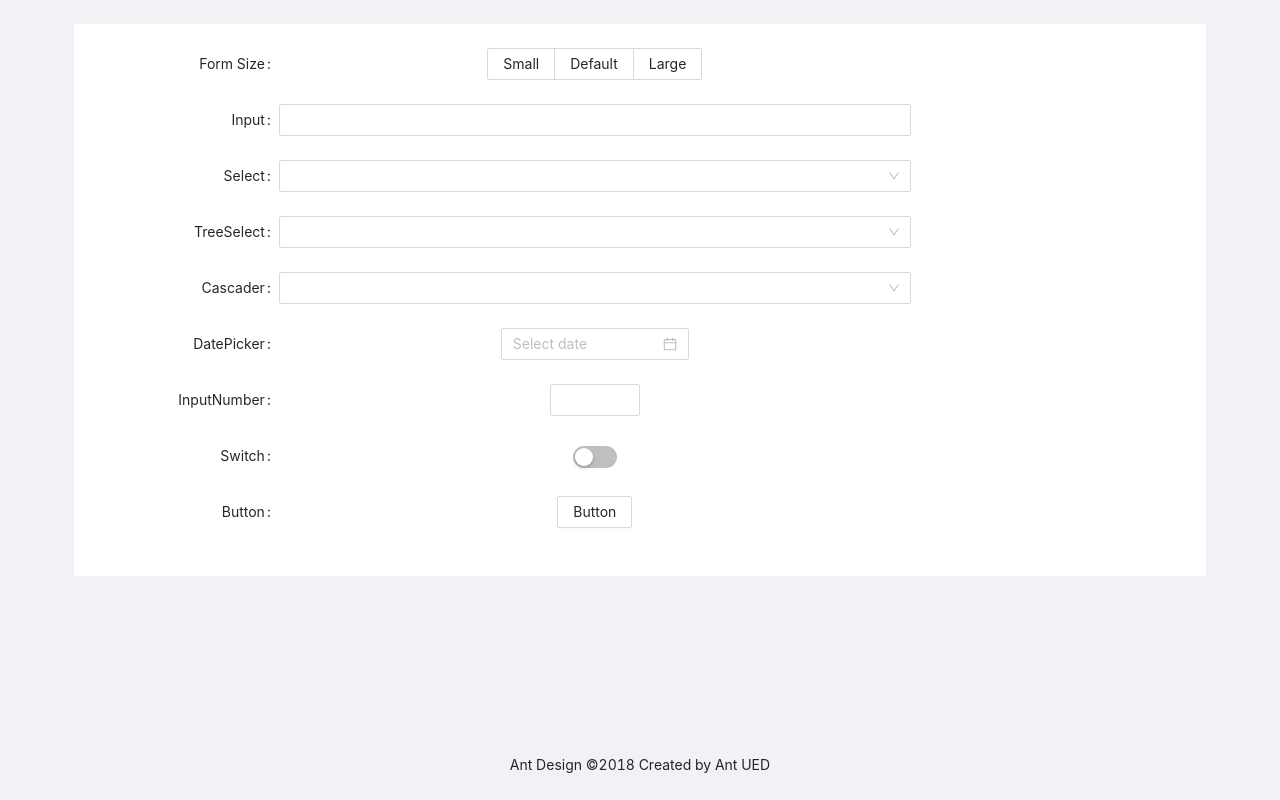
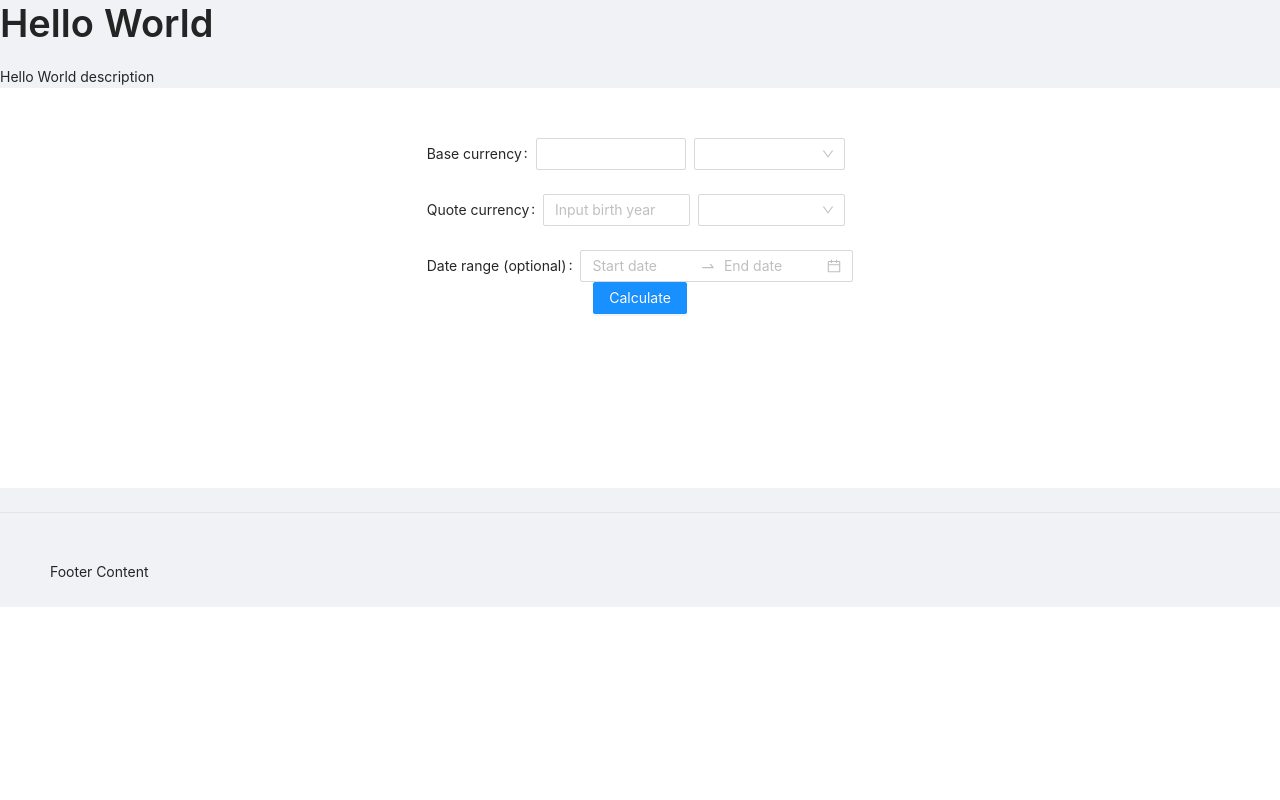
Before and after one commit to Oyoshi/React-Frontend-Playground, a React (Create React App) app in the folder project-3/: page / in a window 1280 px wide. Built offline with nearby package versions, Linux system fonts and the light colour scheme.

Commit message:
Define App layout using antd components

```diff
--- a/project-3/package.json
+++ b/project-3/package.json
@@ -19,8 +19,10 @@
   },
   "devDependencies": {
     "husky": "4.3.8",
+    "node-sass": "5.0.0",
     "prettier": "^2.3.2",
-    "pretty-quick": "^3.1.1"
+    "pretty-quick": "^3.1.1",
+    "sass-loader": "^12.1.0"
   },
   "scripts": {
     "start": "react-scripts start",
--- a/project-3/src/App.css
+++ b/project-3/src/App.scss
@@ -1,14 +1,14 @@
-@import 'antd/dist/antd.css';
+@import "antd/dist/antd.css";
 
 .site-layout-content {
   min-height: 50vh;
-  padding: 24px;
-  margin: 24px;
   background: #fff;
+  width: auto;
   text-align: center;
+  margin: 0 auto;
+  padding-top: 50px;
 }
 
 .layout {
-  height: 100vh;
   overflow: hidden;
 }
--- a/project-3/src/App.tsx
+++ b/project-3/src/App.tsx
@@ -1,114 +1,22 @@
-import React, { useState } from "react";
-import { Layout, Menu, Breadcrumb } from "antd";
-import {
-  Form,
-  Input,
-  Button,
-  Radio,
-  Select,
-  Cascader,
-  DatePicker,
-  InputNumber,
-  TreeSelect,
-  Switch,
-} from "antd";
-import "./App.css";
-import { SizeType } from "antd/lib/config-provider/SizeContext";
+import React from "react";
+import { Layout, Divider } from "antd";
+import { HeroSection } from "components/hero-section";
+import { InputsFormSection } from "components/inputs-form-section";
+import { ResultSection } from "components/result-section";
+import "./App.scss";
 
 const { Content, Footer } = Layout;
 
-const App: React.FC = () => {
-  const [componentSize, setComponentSize] = useState<SizeType>("middle");
-
-  const onFormLayoutChange = ({ size }: any) => {
-    setComponentSize(size);
-  };
-
+export const App: React.FC = () => {
   return (
-    <Layout className="layout">
-      <Content style={{ padding: "0 50px" }}>
-        <div className="site-layout-content">
-          <Form
-            labelCol={{
-              span: 4,
-            }}
-            wrapperCol={{
-              span: 14,
-            }}
-            layout="horizontal"
-            initialValues={{
-              size: componentSize,
-            }}
-            onValuesChange={onFormLayoutChange}
-            size={componentSize}
-          >
-            <Form.Item label="Form Size" name="size">
-              <Radio.Group>
-                <Radio.Button value="small">Small</Radio.Button>
-                <Radio.Button value="default">Default</Radio.Button>
-                <Radio.Button value="large">Large</Radio.Button>
-              </Radio.Group>
-            </Form.Item>
-            <Form.Item label="Input">
-              <Input />
-            </Form.Item>
-            <Form.Item label="Select">
-              <Select>
-                <Select.Option value="demo">Demo</Select.Option>
-              </Select>
-            </Form.Item>
-            <Form.Item label="TreeSelect">
-              <TreeSelect
-                treeData={[
-                  {
-                    title: "Light",
-                    value: "light",
-                    children: [
-                      {
-                        title: "Bamboo",
-                        value: "bamboo",
-                      },
-                    ],
-                  },
-                ]}
-              />
-            </Form.Item>
-            <Form.Item label="Cascader">
-              <Cascader
-                options={[
-                  {
-                    value: "zhejiang",
-                    label: "Zhejiang",
-                    children: [
-                      {
-                        value: "hangzhou",
-                        label: "Hangzhou",
-                      },
-                    ],
-                  },
-                ]}
-              />
-            </Form.Item>
-            <Form.Item label="DatePicker">
-              <DatePicker />
-            </Form.Item>
-            <Form.Item label="InputNumber">
-              <InputNumber />
-            </Form.Item>
-            <Form.Item label="Switch">
-              <Switch />
-            </Form.Item>
-            <Form.Item label="Button">
-              <Button>Button</Button>
-            </Form.Item>
-          </Form>
-        </div>
+    <Layout>
+      <Content>
+        <HeroSection />
+        <InputsFormSection />
+        <Divider />
+        <ResultSection />
       </Content>
-      <Footer style={{ textAlign: "center" }}>
-        Ant Design ©2018 Created by Ant UED
-      </Footer>
+      <Footer>Footer Content</Footer>
     </Layout>
   );
 };
-
-export default App;
--- /dev/null
+++ b/project-3/src/components/hero-section/HeroSection.tsx
@@ -0,0 +1,13 @@
+import React from "react";
+import { Typography } from "antd";
+
+const { Title, Text } = Typography;
+
+export const HeroSection: React.FC = () => {
+  return (
+    <section>
+      <Title>Hello World</Title>
+      <Text>Hello World description</Text>
+    </section>
+  );
+};
--- /dev/null
+++ b/project-3/src/components/hero-section/index.ts
@@ -0,0 +1 @@
+export { HeroSection } from "./HeroSection";
--- /dev/null
+++ b/project-3/src/components/inputs-form-section/InputsFormSection.const.ts
@@ -0,0 +1 @@
+export const BASE_CURRENCY_FORM_ITEM = {};
--- /dev/null
+++ b/project-3/src/components/inputs-form-section/InputsFormSection.tsx
@@ -0,0 +1,70 @@
+import React from "react";
+import { Row, Col, Form, Input, Select, DatePicker, Button } from "antd";
+
+const { RangePicker } = DatePicker;
+
+export const InputsFormSection: React.FC = () => {
+  return (
+    <section className="site-layout-content">
+      <Row justify="center" align="middle">
+        <Col sm={24} md={8}>
+          <Form>
+            <Form.Item label="Base currency" style={{ marginBottom: 0 }}>
+              <Form.Item
+                name="year"
+                rules={[{ required: true }]}
+                style={{
+                  display: "inline-block",
+                  width: `calc(50% - 8px)`,
+                }}
+              >
+                <Input type="number" />
+              </Form.Item>
+              <Form.Item
+                name="month"
+                rules={[{ required: true }]}
+                style={{
+                  display: "inline-block",
+                  width: "calc(50% - 8px)",
+                  margin: "0 8px",
+                }}
+              >
+                <Select />
+              </Form.Item>
+            </Form.Item>
+            <Form.Item label="Quote currency" style={{ marginBottom: 0 }}>
+              <Form.Item
+                name="year"
+                rules={[{ required: true }]}
+                style={{
+                  display: "inline-block",
+                  width: "calc(50% - 8px)",
+                }}
+              >
+                <Input placeholder="Input birth year" />
+              </Form.Item>
+              <Form.Item
+                name="month"
+                rules={[{ required: true }]}
+                style={{
+                  display: "inline-block",
+                  width: "calc(50% - 8px)",
+                  margin: "0 8px",
+                }}
+              >
+                <Select />
+              </Form.Item>
+            </Form.Item>
+            <Form.Item
+              label="Date range (optional)"
+              style={{ marginBottom: 0 }}
+            >
+              <RangePicker />
+            </Form.Item>
+            <Button type="primary">Calculate</Button>
+          </Form>
+        </Col>
+      </Row>
+    </section>
+  );
+};
--- /dev/null
+++ b/project-3/src/components/inputs-form-section/index.ts
@@ -0,0 +1 @@
+export { InputsFormSection } from "./InputsFormSection";
--- /dev/null
+++ b/project-3/src/components/result-section/ResultSection.tsx
@@ -0,0 +1,5 @@
+import React from "react";
+
+export const ResultSection: React.FC = () => {
+  return <section></section>;
+};
--- /dev/null
+++ b/project-3/src/components/result-section/index.ts
@@ -0,0 +1 @@
+export { ResultSection } from "./ResultSection";
```
Also changed, not shown: project-3/src/index.tsx (+6 -6 lines), project-3/tsconfig.json (+4 -9 lines), 1 other file (tests, documents, lock files or other folders).
